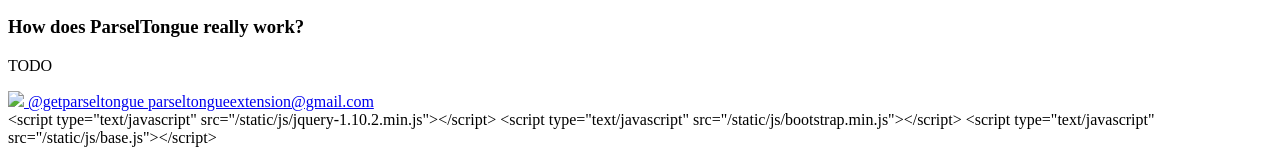
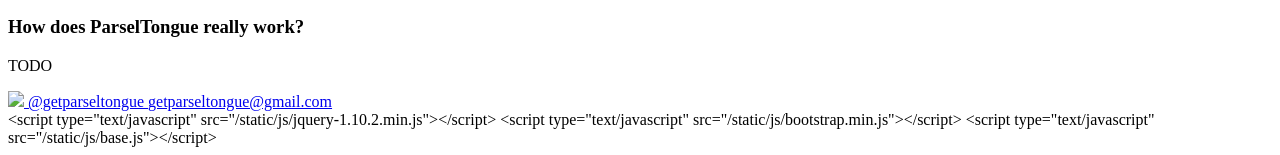
Before and after one commit to mhfowler/true-speak, a Django app: template truespeak/templates/faq.html in a window 1280 px wide. Shown: the part 1178-1333 px from the top of the page. Run offline with Django 3.2, Linux system fonts and the light colour scheme; the template is opened without the code that fills it, so the values that code supplies are empty.

Commit message:
getparseltongue@gmail.com

```diff
--- a/settings/common.py
+++ b/settings/common.py
@@ -53,11 +53,11 @@
 
 
 ### EMAIL SETTINGS
-SERVER_EMAIL = 'parseltongueextension@gmail.com'
+SERVER_EMAIL = 'getparseltongue@gmail.com'
 EMAIL_HOST = 'smtp.gmail.com'
 EMAIL_PORT = 587
 EMAIL_USE_TLS = True
-EMAIL_HOST_USER = 'parseltongueextension@gmail.com'
+EMAIL_HOST_USER = 'getparseltongue@gmail.com'
 EMAIL_HOST_PASSWORD = SECRETS_DICT['EMAIL_PASSWORD']
 
 ########## SENDGRID ###############
--- a/truespeak/common.py
+++ b/truespeak/common.py
@@ -11,7 +11,7 @@
 
 def sendTestMessage():
     message = "<div> You should see this. </div><div style='display:none;'>You should not see this</div>"
-    send_mail('Test Email', message, 'parseltongueextension@gmail.com',
+    send_mail('Test Email', message, 'getparseltongue@gmail.com',
               ['max_fowler@brown.edu'], fail_silently=True)
 
 
@@ -88,7 +88,7 @@
 
 def logError(message):
     send_mail('ParselTongue Javascript Error', message,
-              'parseltongueextension@gmail.com', settings.ERROR_EMAILS, fail_silently=True)
+              'getparseltongue@gmail.com', settings.ERROR_EMAILS, fail_silently=True)
     logger.error(message)
 
 
--- a/truespeak/templates/base.html
+++ b/truespeak/templates/base.html
@@ -91,9 +91,9 @@
                 <a class="pull-right twitter-link" href="http://www.twitter.com/getparseltongue" target="_blank"> <img src="https://si0.twimg.com/favicons/favicon.ico">
                     @getparseltongue
                 </a>
-                <a class="pull-right twitter-link" href="mailto:parseltongueextension@gmail.com">
+                <a class="pull-right twitter-link" href="mailto:getparseltongue@gmail.com">
                     <i class="glyphicon glyphicon-envelope"></i>
-                    parseltongueextension@gmail.com
+                    getparseltongue@gmail.com
                 </a>
                 <div style="clear:both;"></div>
             </div>
--- a/truespeak/views.py
+++ b/truespeak/views.py
@@ -80,7 +80,7 @@
     message = "logged_in_email: %s\n to_disable_email: %s\n" % (
         logged_in_email, to_disable_email)
     send_mail('ParselTongue User Wants To Disable Their Account', message,
-              'parseltongueextension@gmail.com', settings.ERROR_EMAILS, fail_silently=False)
+              'getparseltongue@gmail.com', settings.ERROR_EMAILS, fail_silently=False)
     return HttpResponse("You will receive an email notification once your account has been disabled.")
 
 
```
